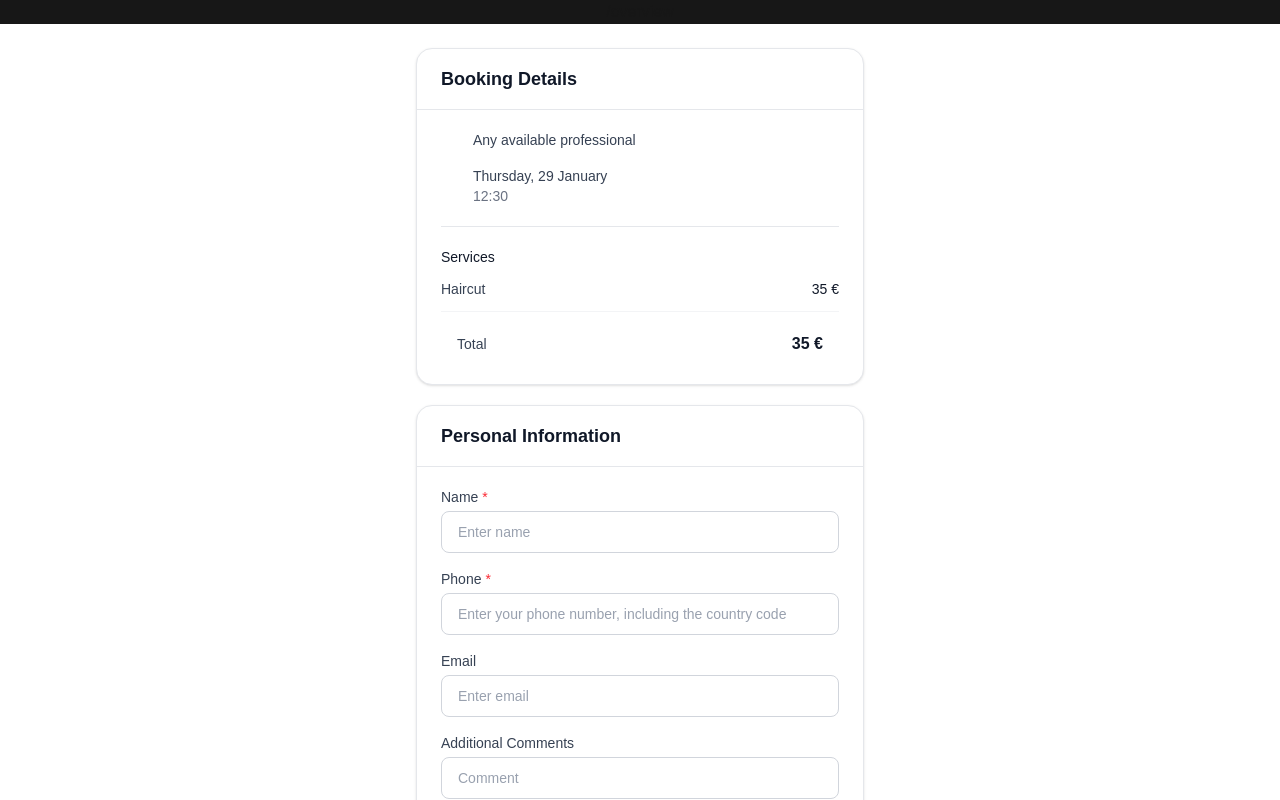
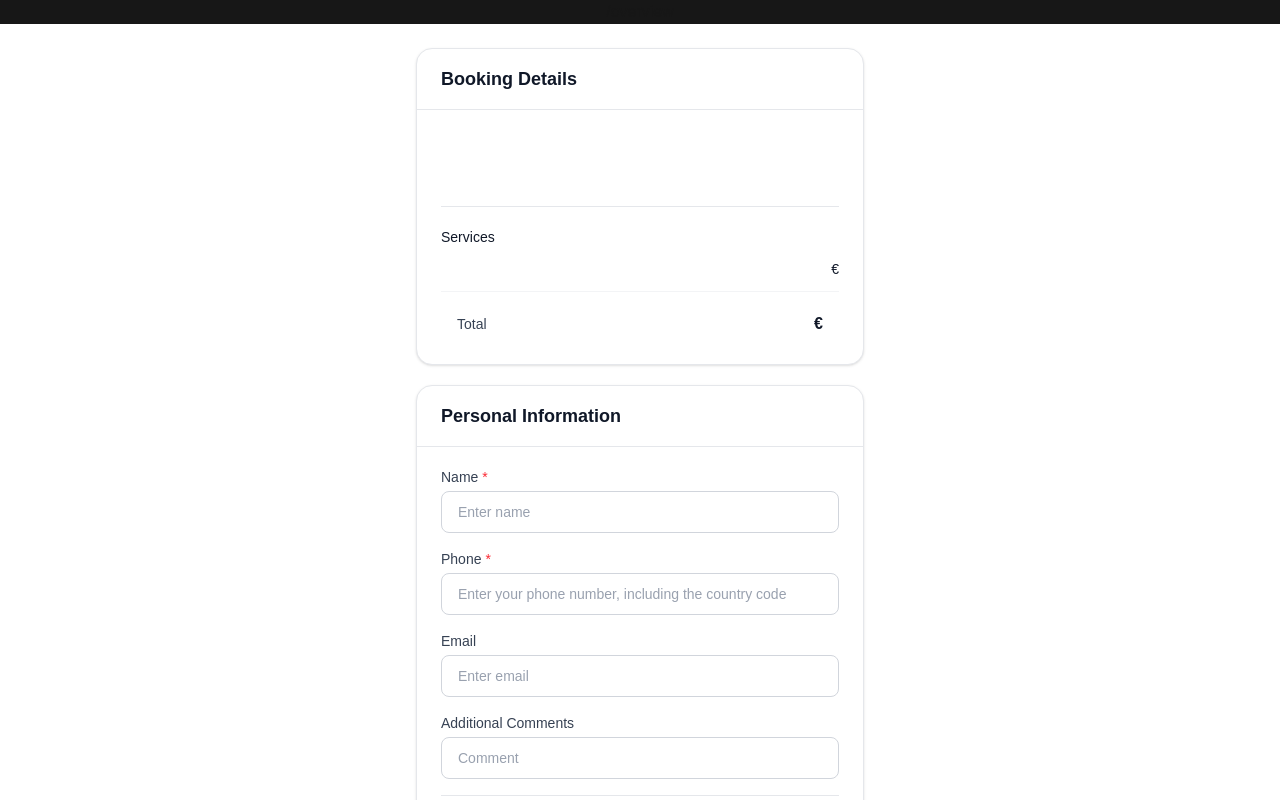
Before and after one commit to MartinsP9/booking-system, a Next.js app: page /overview in a window 1280 px wide. Shown: the top 800 px of the page. Built offline with nearby package versions, Linux system fonts and the light colour scheme.

Commit message:
overview data added
cooporation with ozolins16

```diff
--- a/app/overview/page.tsx
+++ b/app/overview/page.tsx
@@ -1,12 +1,20 @@
+"use client";
+
 import BookingOverview from "@/components/BookingOverview";
 import ClientForm from "@/components/ClientForm";
 import Footer from "@/components/Footer";
 import PriceOverview from "@/components/PriceOverview";
+import { useSearchParams } from "next/navigation";
 
 const Overview = () => {
+    const searchParams = useSearchParams();
+    const serviceId = searchParams.get("selectedId") ?? "";
+    const personId = searchParams.get("personId") ?? "";
+    const date = searchParams.get("date") ?? "";
+    const time = searchParams.get("time") ?? "";
     return (
         <div>
-            <BookingOverview />
+            <BookingOverview serviceId={serviceId} personId={personId} date={date} time={time} />
             <ClientForm />
             <PriceOverview />
         </div>
--- a/components/BookingOverview.tsx
+++ b/components/BookingOverview.tsx
@@ -1,6 +1,19 @@
 import React from "react";
+import { OverviewProps } from "@/lib/types";
+import { services, staff } from "@/public/data";
 
-const BookingOverview = () => {
+const BookingOverview = ({ serviceId, personId, date, time }: OverviewProps) => {
+    const service = services.find((s) => serviceId == s.id);
+    const serviceName = service?.title;
+    const servicePrice = service?.price;
+
+    const person = staff.find((p) => p.id == personId);
+    const personName = person?.name ?? "";
+    const personLanguages = person?.languages ?? "";
+    // add person image const personImage
+
+    // const dateFormat = new Date(date);
+    const reservedTime = time;
     return (
         <div className="max-w-md mx-auto mt-6 bg-white rounded-2xl shadow-sm border border-gray-200">
             {/* Header */}
@@ -10,11 +23,13 @@ const BookingOverview = () => {
 
             {/* Booking Info */}
             <div className="px-6 py-5 space-y-4">
-                {/* Professional */}
                 <div className="flex items-center justify-between">
                     <div className="flex items-center gap-3">
                         <svg className="w-5 h-5 text-gray-500">{/* icon */}</svg>
-                        <p className="text-sm text-gray-700">Any available professional</p>
+                        <div>
+                            <span className="block text-sm text-gray-700">{personName}</span>
+                            <p className="text-sm text-gray-500">{personLanguages}</p>
+                        </div>
                     </div>
                     <svg className="w-4 h-4 text-gray-400">{/* edit icon */}</svg>
                 </div>
@@ -24,8 +39,8 @@ const BookingOverview = () => {
                     <div className="flex items-center gap-3">
                         <svg className="w-5 h-5 text-gray-500">{/* calendar icon */}</svg>
                         <div>
-                            <span className="block text-sm text-gray-700">Thursday, 29 January</span>
-                            <p className="text-sm text-gray-500">12:30</p>
+                            <span className="block text-sm text-gray-700">{date}</span>
+                            <p className="text-sm text-gray-500">{reservedTime}</p>
                         </div>
                     </div>
                     <svg className="w-4 h-4 text-gray-400">{/* edit icon */}</svg>
@@ -40,8 +55,8 @@ const BookingOverview = () => {
                 <h3 className="text-sm font-medium text-gray-900">Services</h3>
 
                 <div className="flex items-center justify-between">
-                    <p className="text-sm text-gray-700">Haircut</p>
-                    <span className="text-sm font-medium text-gray-900">35&nbsp;€</span>
+                    <p className="text-sm text-gray-700">{serviceName}</p>
+                    <span className="text-sm font-medium text-gray-900">{servicePrice} €</span>
                 </div>
 
                 {/* Subtle Divider */}
@@ -50,7 +65,7 @@ const BookingOverview = () => {
                 {/* Total */}
                 <div className="flex items-center justify-between rounded-xl px-4 py-2 mt-2">
                     <p className="text-sm font-medium text-gray-700">Total</p>
-                    <span className="text-base font-semibold text-gray-900">35&nbsp;€</span>
+                    <span className="text-base font-semibold text-gray-900">{servicePrice} €</span>
                 </div>
             </div>
         </div>
```
Also changed, not shown: lib/types.ts (+7 -0 lines).
